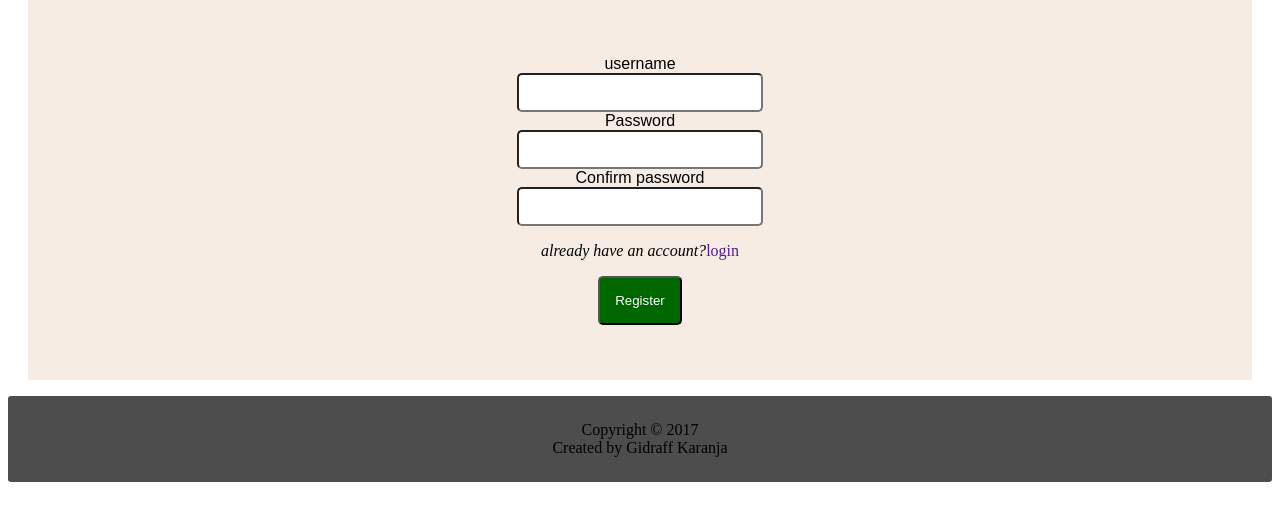
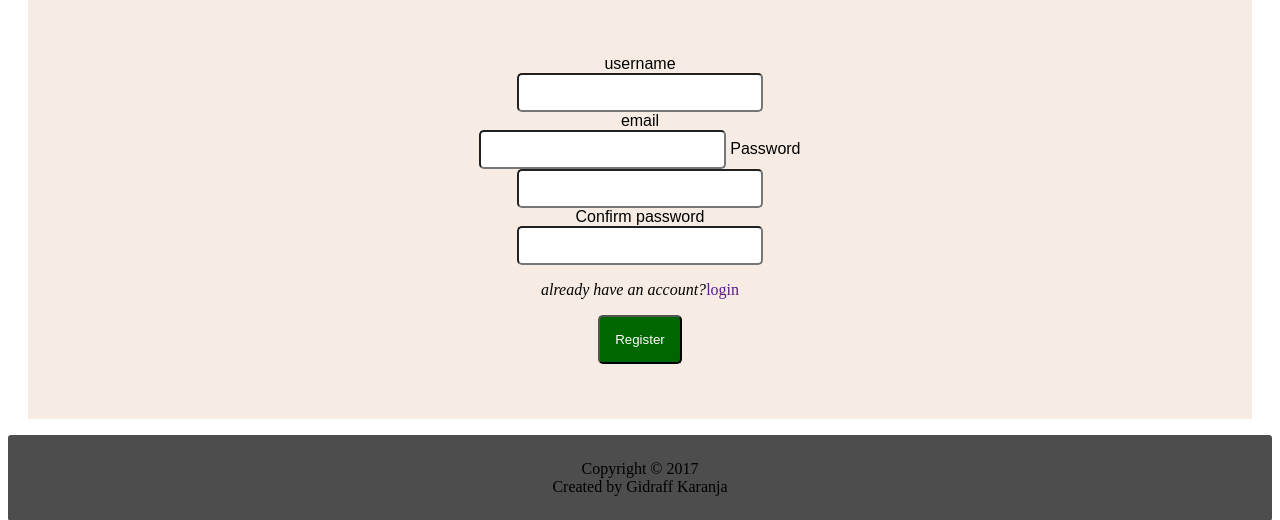
Before and after one commit to Gidraff/Bucketlist, a Python web app: template app/templates/register.html in a window 1280 px wide. Shown: the part 78-598 px from the top of the page. Run offline with Jinja, Linux system fonts and the light colour scheme; the template is opened without the code that fills it, so the values that code supplies are empty.

Commit message:
Add email label and input

```diff
--- a/app/templates/register.html
+++ b/app/templates/register.html
@@ -21,6 +21,8 @@
 	<form action="{{url_for('register')}}" method="POST">
 		<label>username</label><br>
 		<input type="text" name="username"><br>
+		<label>email</label><br>
+		<input type="email" name="email">
 		<label>Password </label><br>
 		<input type="password" name="password"><br>
 		<label>Confirm password</label><br>
```
